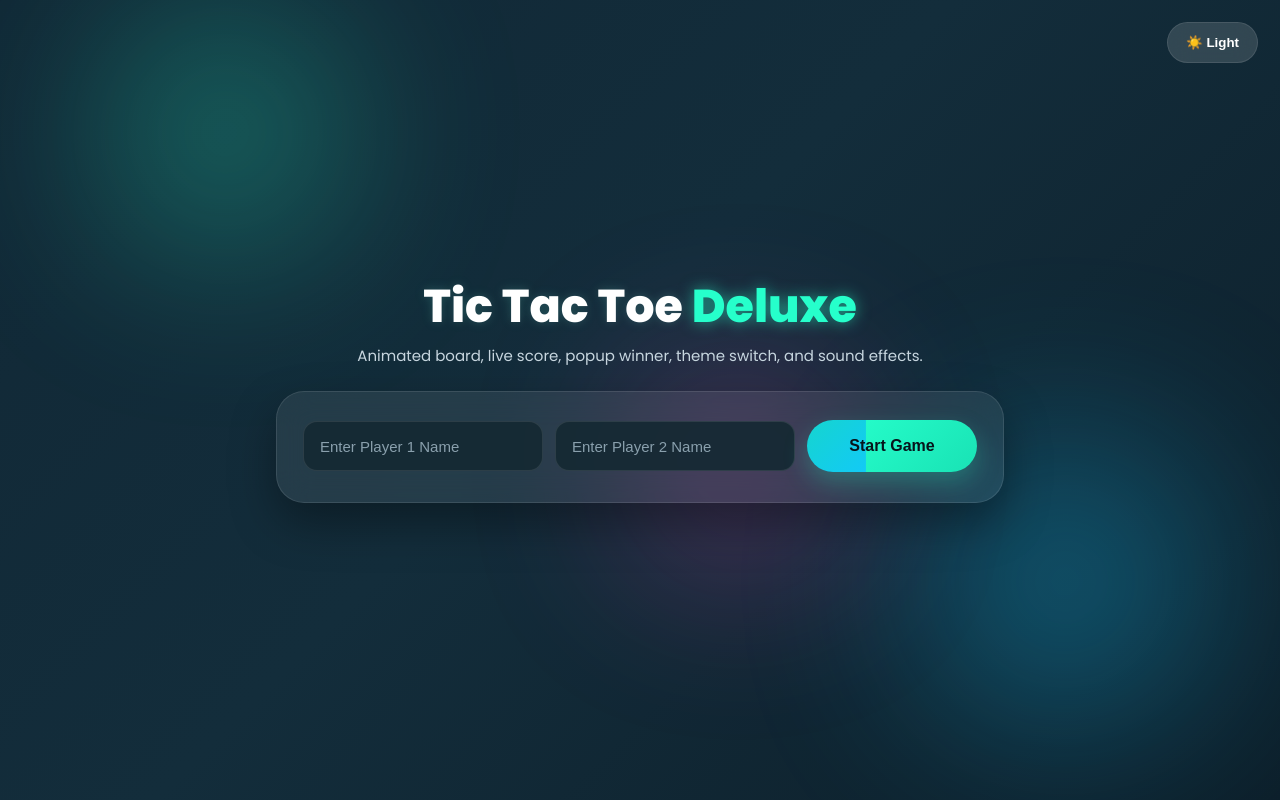
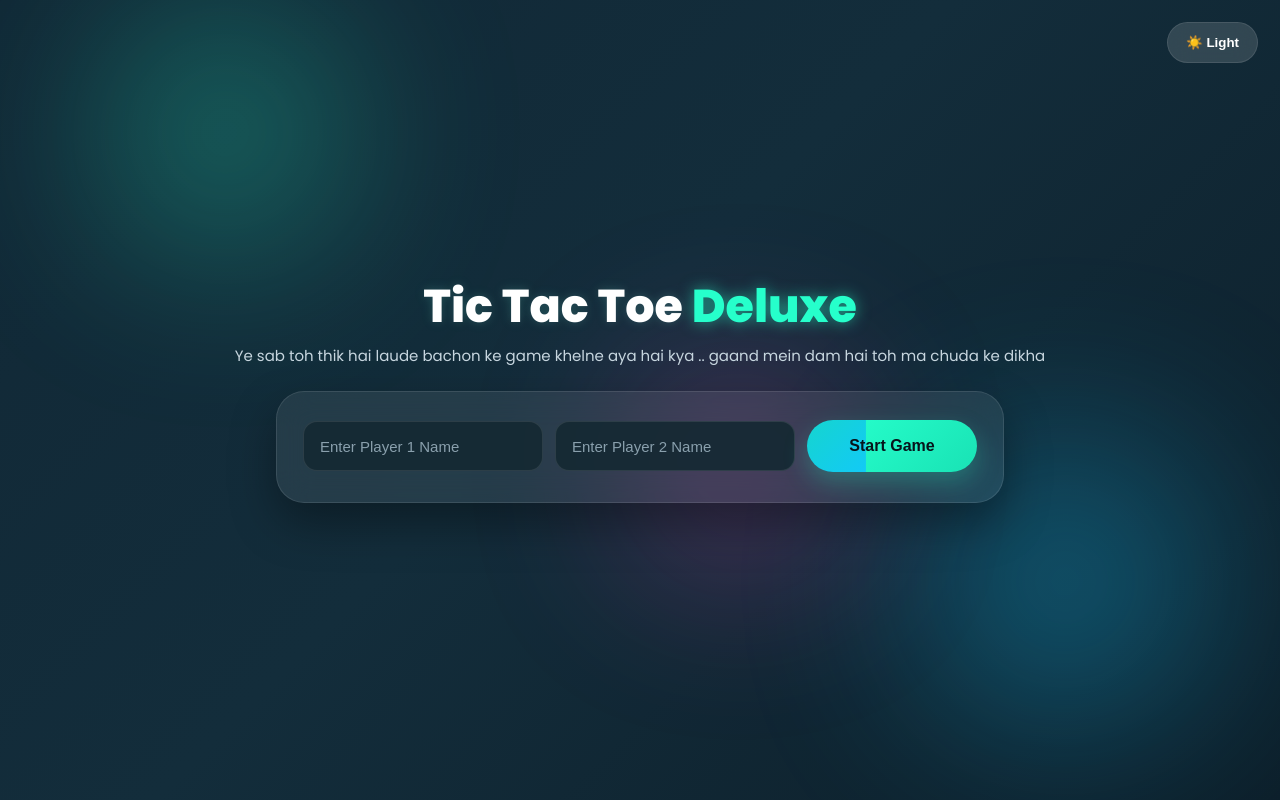
Before and after one commit to Sudeep1837/ReactPractical, a React (Vite) app: page / in a window 1280 px wide. Built offline with nearby package versions, Linux system fonts and the light colour scheme.

Commit message:
little good message roasting changes

```diff
--- a/src/Components/TicTacToe/TicTacToe.jsx
+++ b/src/Components/TicTacToe/TicTacToe.jsx
@@ -301,8 +301,7 @@ const TicTacToe = () => {
         Tic Tac Toe <span>Deluxe</span>
       </h1>
       <p className="subtitle">
-        Animated board, live score, popup winner, theme switch, and sound
-        effects.
+       Ye sab toh thik hai laude bachon ke game khelne aya hai kya ..  gaand mein dam hai toh ma chuda ke dikha
       </p>
 
       <div className="game-card">
```
